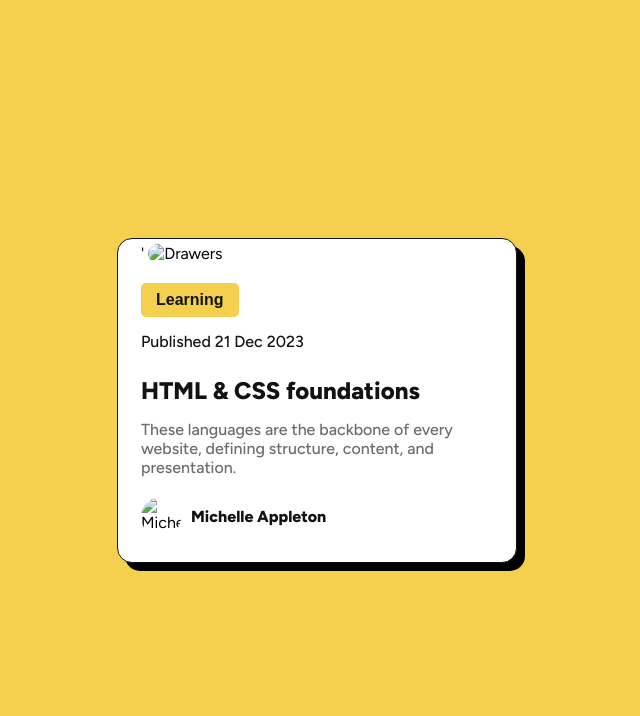
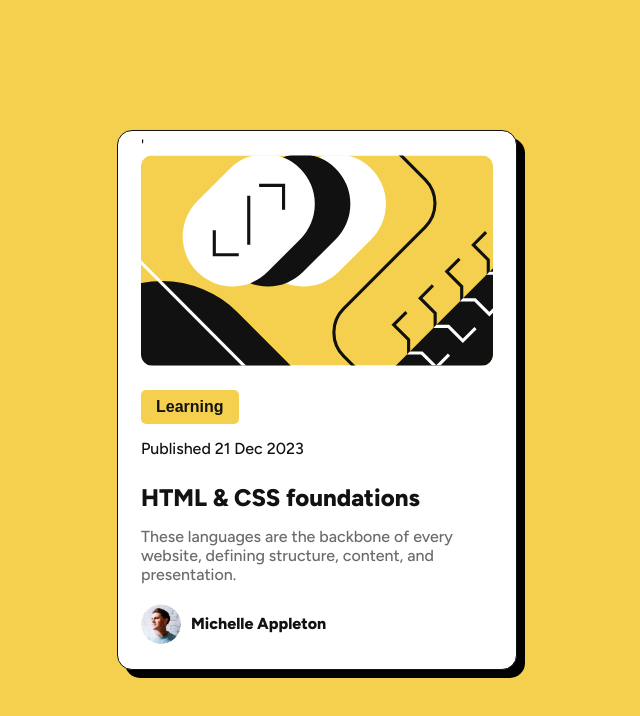
Before and after one commit to ruhit1000/Blog-Preview-Card, a plain HTML site: page index.html in a window 1280 px wide. Shown: the whole page, without its empty margins (323-963 px from the left). Drawn offline with Linux system fonts and the light colour scheme.

Commit message:
Update index.html

```diff
--- a/index.html
+++ b/index.html
@@ -4,7 +4,7 @@
   <meta charset="UTF-8">
   <meta name="viewport" content="width=device-width, initial-scale=1.0"> <!-- displays site properly based on user's device -->
 
-  <link rel="icon" type="image/png" sizes="32x32" href="./assets/images/favicon-32x32.png">
+  <link rel="icon" type="image/png" sizes="32x32" href="./images/favicon-32x32.png">
   <link rel="stylesheet" href="./style.css">
 
   <title>Frontend Mentor | Blog preview card</title>
@@ -17,7 +17,7 @@
 <body>
 
   <div class="card">'
-    <img src="./assets/images/illustration-article.svg" alt="Drawers" class="card__image">
+    <img src="./images/illustration-article.svg" alt="Drawers" class="card__image">
     <div class="card__content">
       <button href="..." class="tags">Learning</button>
       <p><span class="publish-date">Published 21 Dec 2023</span></p>
@@ -25,7 +25,7 @@
       <p>These languages are the backbone of every website, defining structure, content, and presentation.</p>
 
       <div class="card__author">
-        <img src="./assets/images/image-avatar.webp" alt="Michelle Appleton" class="card__author-image">
+        <img src="./images/image-avatar.webp" alt="Michelle Appleton" class="card__author-image">
         <div class="card__author-info">
           <h3>Michelle Appleton</h3>
         </div>
```
